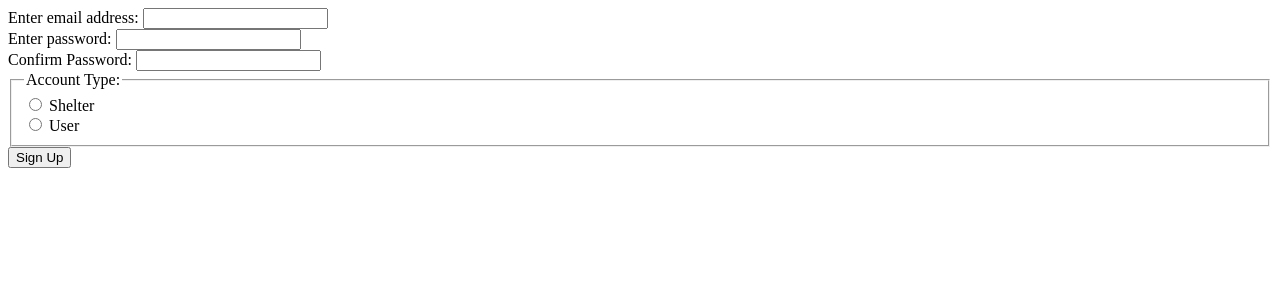
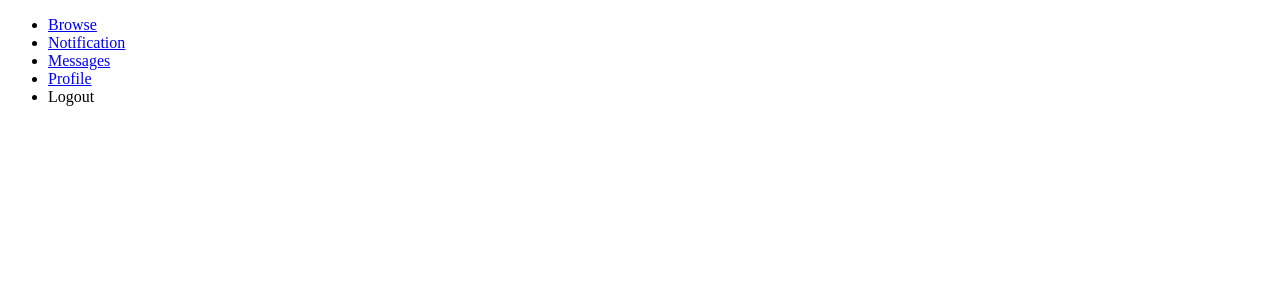
Before and after one commit to aizernere/PawsForHome, a Django app: page / in a window 1280 px wide. Shown: the top 300 px of the page. Run offline with Django 5.2, Linux system fonts and the light colour scheme.

Commit message:
minor changes in signup and added navbar

```diff
--- a/PawsForHome/PawsForHome/urls.py
+++ b/PawsForHome/PawsForHome/urls.py
@@ -21,4 +21,5 @@ urlpatterns = [
     path('admin/', admin.site.urls),
     # path('main/', include('main.urls')),
     path('', include(('main.urls', 'main'), 'main')),
+    path('', include('django.contrib.auth.urls')),
 ]
--- a/PawsForHome/main/forms.py
+++ b/PawsForHome/main/forms.py
@@ -1,13 +1,14 @@
 from django import forms
 from .models import Account
+from django.contrib.auth.password_validation import validate_password
+from django.core.exceptions import ValidationError
 
 class Create_Account(forms.Form):
     types = [
         ('shelter','Shelter'),
         ('user', 'User'),
     ]
-
-    email = forms.CharField(label='Enter email address')
+    email = forms.EmailField(label='Enter email address')
     password = forms.CharField(
         label='Enter password',
         widget=forms.PasswordInput
@@ -21,24 +22,33 @@ class Create_Account(forms.Form):
         widget=forms.RadioSelect,
         choices=types
         )
-
     class Meta:
         model = Account
         fields = ['account_type', 'email', 'password']
 
-    # gikan stack overflow
-        def clean_password2(self):
-            password1 = self.cleaned_data.get('password')
-            password2 = self.cleaned_data.get('confirm_password')
+    def clean_password(self):
+        password = self.cleaned_data.get('password')
 
-            if password1 and password2 and password1 != password2:
-                raise forms.ValidationError("Passwords do not match")
-            return password2
+        # Use Django's built-in password validation
+        try:
+            validate_password(password)
+        except ValidationError as e:
+            raise forms.ValidationError(e)
+
+        return password
+
+    def clean_confirm_password(self):
+        password1 = self.cleaned_data.get('password')
+        password2 = self.cleaned_data.get('confirm_password')
+
+        if password1 and password2 and password1 != password2:
+            raise forms.ValidationError("Passwords do not match")
+        return password2
 
     def save(self, commit=True):
-        user = super().save(commit=False)
-        user.set_password(self.cleaned_data["password"])
+        account = super().save(commit=False)
+        account.set_password(self.cleaned_data["password"])  # Hash the password
         if commit:
-            user.save()
-        return user
+            account.save()
+        return account
 # end (gso)
--- a/PawsForHome/main/models.py
+++ b/PawsForHome/main/models.py
@@ -9,3 +9,6 @@ class Account(models.Model):
     phone_number = models.IntegerField(blank=True, null=True)
     email = models.EmailField(max_length=100)
     password = models.TextField()
+
+    def __str__(self):
+        return self.email
--- /dev/null
+++ b/PawsForHome/main/templates/home.html
@@ -0,0 +1,2 @@
+{% extends "index.html" %}
+Home page
--- /dev/null
+++ b/PawsForHome/main/templates/index.html
@@ -0,0 +1,35 @@
+<!DOCTYPE html>
+<html lang="en">
+<head>
+    <meta charset="UTF-8">
+    <meta name="viewport" content="width=device-width, initial-scale=1.0">
+    <title> Paws For Home </title>
+</head>
+<body>
+    {% comment %}
+        dire ang silbeg main page wherein it has the nav bar, header, footer, and logout
+        other html files (profile, message, dashboard, etc.) kay i extends sa ani na html file
+    {% endcomment %}
+    <nav>
+        <ul>
+            <li>
+                <a href="browse">Browse</a>
+            </li>
+            <li>
+                <a href="notification">Notification</a>
+            </li>
+            <li>
+                <a href="message">Messages</a>
+            </li>
+            <li>
+                <a href="profile">Profile</a>
+            </li>
+            <li>Logout</li>
+        </ul>
+    </nav>
+
+    {% block contents %}
+    {% endblock contents %}
+
+</body>
+</html>
--- a/PawsForHome/main/templates/login_signup/signup.html
+++ b/PawsForHome/main/templates/login_signup/signup.html
@@ -1,5 +1,13 @@
 <form method="post">
     {% csrf_token %}
     {{form}}
+    {% if messages %}
+        {% for m in messages %}
+
+            {{m}}
+
+        {% endfor %}
+    {% endif %}
+    <br>
     <button type='submit'>Sign Up</button>
 </form>
--- /dev/null
+++ b/PawsForHome/main/templates/navbar/message.html
@@ -0,0 +1,4 @@
+{% extends "index.html" %}
+{% block contents %}
+    Message
+{% endblock contents %}
--- /dev/null
+++ b/PawsForHome/main/templates/navbar/notifications.html
@@ -0,0 +1,4 @@
+{% extends "index.html" %}
+{% block contents %}
+    Notifications
+{% endblock contents %}
--- /dev/null
+++ b/PawsForHome/main/templates/navbar/profile.html
@@ -0,0 +1,4 @@
+{% extends "index.html" %}
+{% block contents %}
+    Profile
+{% endblock contents %}
--- a/PawsForHome/main/urls.py
+++ b/PawsForHome/main/urls.py
@@ -2,5 +2,10 @@ from django.urls import path
 from . import views
 
 urlpatterns = [
-    path('', views.create_account, name='create_account'),
+    path('', views.index, name='index'),
+    path('browse/', views.browse, name='browse'),
+    path('notification/', views.notifications, name='notifications'),
+    path('message/', views.message, name='message'),
+    path('profile/', views.profile, name='profile'),
+    path('signup/', views.create_account, name='create_account'),
 ]
--- a/PawsForHome/main/views.py
+++ b/PawsForHome/main/views.py
@@ -1,11 +1,25 @@
 from django.shortcuts import render
-# from django.contrib.auth import authenticate
 from django.contrib.auth.hashers import make_password
-from django.contrib.auth.models import User
+from django.contrib import messages
 from .models import Account
 from .forms import Create_Account
 
 # Create your views here.
+def index(request):
+    return render(request, 'index.html', {})
+
+def browse(request):
+    return render(request, 'navbar/browse.html', {})
+
+def notifications(request):
+    return render(request, 'navbar/notifications.html', {})
+
+def message(request):
+    return render(request, 'navbar/message.html', {})
+
+def profile(request):
+    return render(request, 'navbar/profile.html', {})
+
 def create_account(request):
     accounts = Account.objects.all()
 
@@ -20,13 +34,18 @@ def create_account(request):
             account_type = form.cleaned_data.get('account_type')
             print(f'{email} {password} {confirm_password} {account_type}')
 
-            if confirm_password==password and not Account.objects.filter(email=email).exists():
+            if confirm_password==password and not accounts.filter(email=email).exists():
                 hash_password = make_password(password=password)
                 create_account = Account(account_type=account_type, email=email, password=hash_password)
                 create_account.save()
+                return render(request,'index.html', {})
 
-            else:
-                print("password is not the same")
+            elif confirm_password!=password:
+                # print("password is not the same")
+                messages.warning(request, 'Passwords do not match')
+            elif accounts.filter(email=email).exists():
+                messages.warning(request, 'Email already exists')
+
     else:
         form = Create_Account()
 
```
Also changed, not shown: PawsForHome/main/templates/navbar/browse.html (added, +7 -0 lines), PawsForHome/db.sqlite3.
